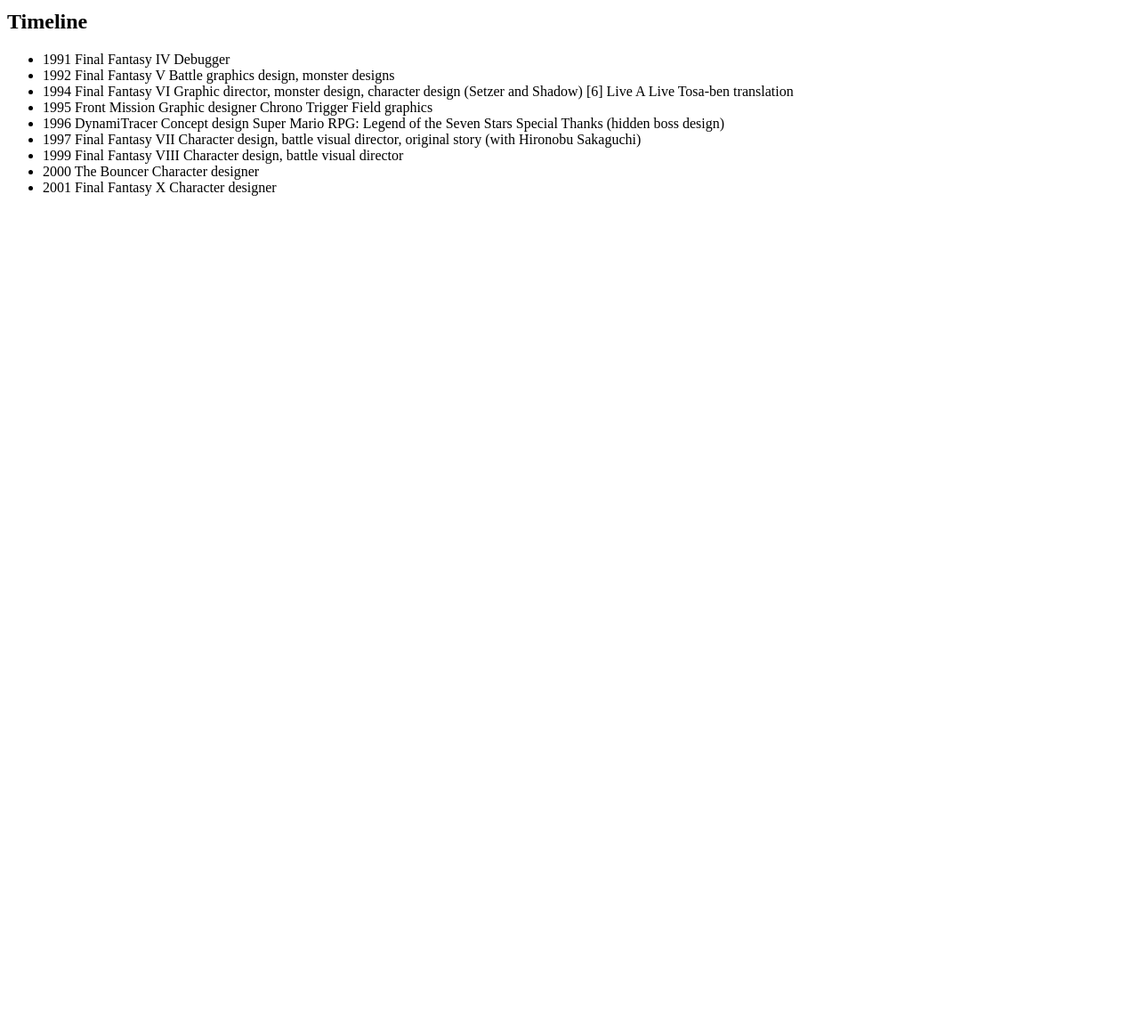
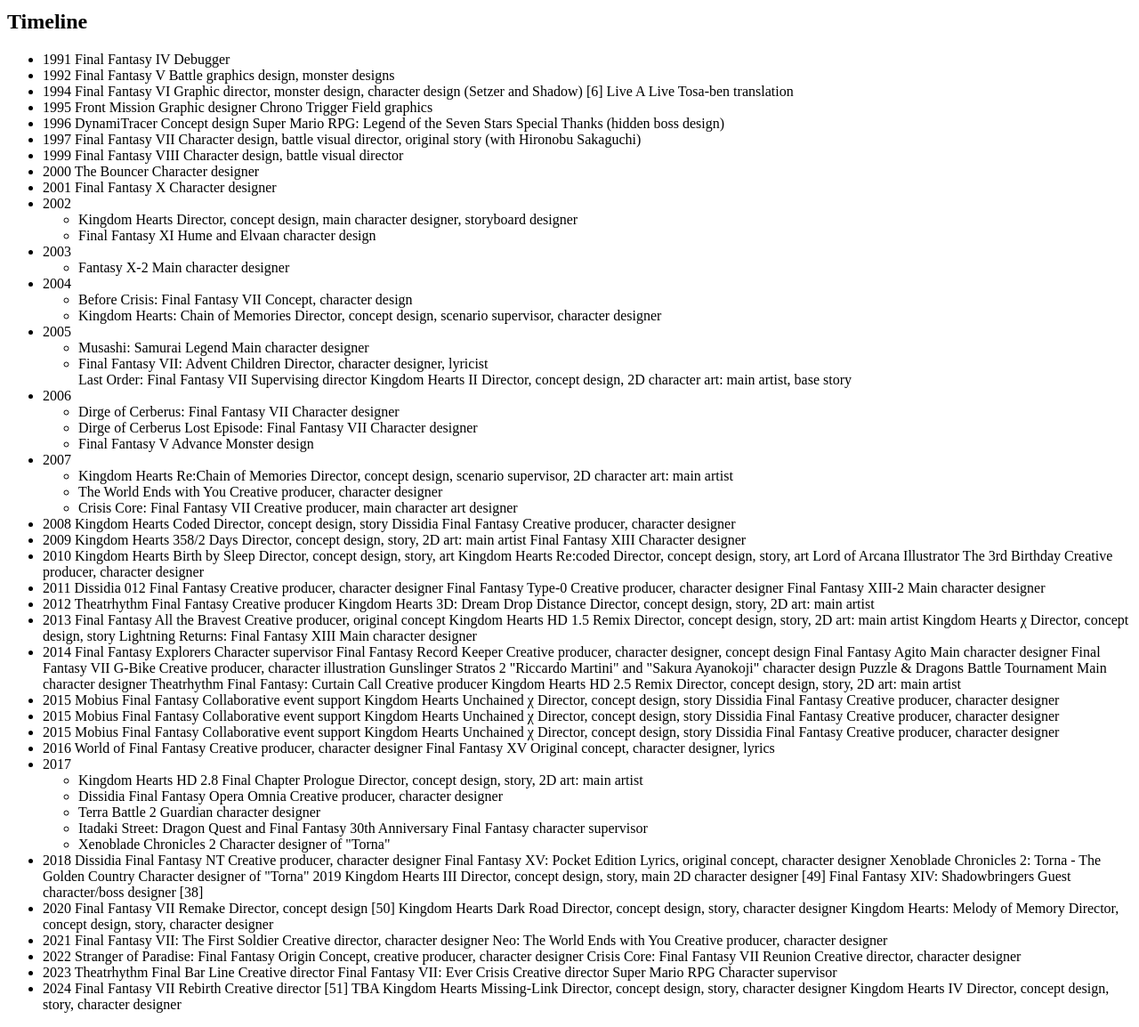
Before and after one commit to rusrap3547/tributePage, a plain HTML site: page index.html in a window 1280 px wide. Shown: the part 500-1654 px from the top of the page at 89% size. Before the commit the page ends 800 px from the top, so only its background shows below. Drawn offline with Linux system fonts and the light colour scheme.

Commit message:
updating the list

```diff
--- a/index.html
+++ b/index.html
@@ -56,77 +56,181 @@
 			<li>1999 Final Fantasy VIII Character design, battle visual director</li>
 			<li>2000 The Bouncer Character designer</li>
 			<li>2001 Final Fantasy X Character designer</li>
+			<li>
+				2002
+				<ul>
+					<li>
+						Kingdom Hearts Director, concept design, main character designer,
+						storyboard designer
+					</li>
+					<li>Final Fantasy XI Hume and Elvaan character design</li>
+				</ul>
+			</li>
+			<li>
+				2003
+				<ul>
+					<li>Fantasy X-2 Main character designer</li>
+				</ul>
+			</li>
+			<li>
+				2004
+				<ul>
+					<li>Before Crisis: Final Fantasy VII Concept, character design</li>
+					<li>
+						Kingdom Hearts: Chain of Memories Director, concept design, scenario
+						supervisor, character designer
+					</li>
+				</ul>
+			</li>
+			<li>
+				2005
+				<ul>
+					<li>Musashi: Samurai Legend Main character designer</li>
+					<li>
+						Final Fantasy VII: Advent Children Director, character designer,
+						lyricist
+					</li>
+					Last Order: Final Fantasy VII Supervising director Kingdom Hearts II
+					Director, concept design, 2D character art: main artist, base story
+				</ul>
+			</li>
+			<li>
+				2006
+				<ul>
+					<li>Dirge of Cerberus: Final Fantasy VII Character designer</li>
+					<li>
+						Dirge of Cerberus Lost Episode: Final Fantasy VII Character designer
+					</li>
+					<li>Final Fantasy V Advance Monster design</li>
+				</ul>
+			</li>
+			<li>
+				2007
+				<ul>
+					<li>
+						Kingdom Hearts Re:Chain of Memories Director, concept design,
+						scenario supervisor, 2D character art: main artist
+					</li>
+					<li>The World Ends with You Creative producer, character designer</li>
+					<li>
+						Crisis Core: Final Fantasy VII Creative producer, main character art
+						designer
+					</li>
+				</ul>
+			</li>
+			<li>
+				2008 Kingdom Hearts Coded Director, concept design, story Dissidia Final
+				Fantasy Creative producer, character designer
+			</li>
+			<li>
+				2009 Kingdom Hearts 358/2 Days Director, concept design, story, 2D art:
+				main artist Final Fantasy XIII Character designer
+			</li>
+			<li>
+				2010 Kingdom Hearts Birth by Sleep Director, concept design, story, art
+				Kingdom Hearts Re:coded Director, concept design, story, art Lord of
+				Arcana Illustrator The 3rd Birthday Creative producer, character
+				designer
+			</li>
+			<li>
+				2011 Dissidia 012 Final Fantasy Creative producer, character designer
+				Final Fantasy Type-0 Creative producer, character designer Final Fantasy
+				XIII-2 Main character designer
+			</li>
+			<li>
+				2012 Theatrhythm Final Fantasy Creative producer Kingdom Hearts 3D:
+				Dream Drop Distance Director, concept design, story, 2D art: main artist
+			</li>
+			<li>
+				2013 Final Fantasy All the Bravest Creative producer, original concept
+				Kingdom Hearts HD 1.5 Remix Director, concept design, story, 2D art:
+				main artist Kingdom Hearts χ Director, concept design, story Lightning
+				Returns: Final Fantasy XIII Main character designer
+			</li>
+			<li>
+				2014 Final Fantasy Explorers Character supervisor Final Fantasy Record
+				Keeper Creative producer, character designer, concept design Final
+				Fantasy Agito Main character designer Final Fantasy VII G-Bike Creative
+				producer, character illustration Gunslinger Stratos 2 "Riccardo Martini"
+				and "Sakura Ayanokoji" character design Puzzle & Dragons Battle
+				Tournament Main character designer Theatrhythm Final Fantasy: Curtain
+				Call Creative producer Kingdom Hearts HD 2.5 Remix Director, concept
+				design, story, 2D art: main artist
+			</li>
+			<li>
+				2015 Mobius Final Fantasy Collaborative event support Kingdom Hearts
+				Unchained χ Director, concept design, story Dissidia Final Fantasy
+				Creative producer, character designer
+			</li>
+			<li>
+				2015 Mobius Final Fantasy Collaborative event support Kingdom Hearts
+				Unchained χ Director, concept design, story Dissidia Final Fantasy
+				Creative producer, character designer
+			</li>
+			<li>
+				2015 Mobius Final Fantasy Collaborative event support Kingdom Hearts
+				Unchained χ Director, concept design, story Dissidia Final Fantasy
+				Creative producer, character designer
+			</li>
+			<li>
+				2016 World of Final Fantasy Creative producer, character designer Final
+				Fantasy XV Original concept, character designer, lyrics
+			</li>
+
+			<li>
+				2017
+				<ul>
+					<li>
+						Kingdom Hearts HD 2.8 Final Chapter Prologue Director, concept
+						design, story, 2D art: main artist
+					</li>
+					<li>
+						Dissidia Final Fantasy Opera Omnia Creative producer, character
+						designer
+					</li>
+
+					<li>Terra Battle 2 Guardian character designer</li>
+					<li>
+						Itadaki Street: Dragon Quest and Final Fantasy 30th Anniversary
+						Final Fantasy character supervisor
+					</li>
+
+					<li>Xenoblade Chronicles 2 Character designer of "Torna"</li>
+				</ul>
+			</li>
+			<li>
+				2018 Dissidia Final Fantasy NT Creative producer, character designer
+				Final Fantasy XV: Pocket Edition Lyrics, original concept, character
+				designer Xenoblade Chronicles 2: Torna - The Golden Country Character
+				designer of "Torna" 2019 Kingdom Hearts III Director, concept design,
+				story, main 2D character designer [49] Final Fantasy XIV: Shadowbringers
+				Guest character/boss designer [38]
+			</li>
+			<li>
+				2020 Final Fantasy VII Remake Director, concept design [50] Kingdom
+				Hearts Dark Road Director, concept design, story, character designer
+				Kingdom Hearts: Melody of Memory Director, concept design, story,
+				character designer
+			</li>
+			<li>
+				2021 Final Fantasy VII: The First Soldier Creative director, character
+				designer Neo: The World Ends with You Creative producer, character
+				designer
+			</li>
+			<li>
+				2022 Stranger of Paradise: Final Fantasy Origin Concept, creative
+				producer, character designer Crisis Core: Final Fantasy VII Reunion
+				Creative director, character designer
+			</li>
+			<li>
+				2023 Theatrhythm Final Bar Line Creative director Final Fantasy VII:
+				Ever Crisis Creative director Super Mario RPG Character supervisor
+			</li>
+			<li>
+				2024 Final Fantasy VII Rebirth Creative director [51] TBA Kingdom Hearts
+				Missing-Link Director, concept design, story, character designer Kingdom
+				Hearts IV Director, concept design, story, character designer
+			</li>
 		</ul>
 	</body>
 </html>
-
-
-<!-- Add below next -->
-<!-- 2002 	Kingdom Hearts 	Director, concept design, main character designer, storyboard designer 	[44]
-Final Fantasy XI 	Hume and Elvaan character design
-2003 	Final Fantasy X-2 	Main character designer
-2004 	Before Crisis: Final Fantasy VII 	Concept, character design
-Kingdom Hearts: Chain of Memories 	Director, concept design, scenario supervisor, character designer 	[45]
-2005 	Musashi: Samurai Legend 	Main character designer
-Final Fantasy VII: Advent Children 	Director, character designer, lyricist
-Last Order: Final Fantasy VII 	Supervising director
-Kingdom Hearts II 	Director, concept design, 2D character art: main artist, base story
-2006 	Dirge of Cerberus: Final Fantasy VII 	Character designer
-Dirge of Cerberus Lost Episode: Final Fantasy VII 	Character designer
-Final Fantasy V Advance 	Monster design
-2007 	Kingdom Hearts Re:Chain of Memories 	Director, concept design, scenario supervisor, 2D character art: main artist
-The World Ends with You 	Creative producer, character designer
-Crisis Core: Final Fantasy VII 	Creative producer, main character art designer
-2008 	Kingdom Hearts Coded 	Director, concept design, story
-Dissidia Final Fantasy 	Creative producer, character designer
-2009 	Kingdom Hearts 358/2 Days 	Director, concept design, story, 2D art: main artist
-Final Fantasy XIII 	Character designer
-2010 	Kingdom Hearts Birth by Sleep 	Director, concept design, story, art
-Kingdom Hearts Re:coded 	Director, concept design, story, art
-Lord of Arcana 	Illustrator
-The 3rd Birthday 	Creative producer, character designer 	[46]
-2011 	Dissidia 012 Final Fantasy 	Creative producer, character designer
-Final Fantasy Type-0 	Creative producer, character designer
-Final Fantasy XIII-2 	Main character designer
-2012 	Theatrhythm Final Fantasy 	Creative producer
-Kingdom Hearts 3D: Dream Drop Distance 	Director, concept design, story, 2D art: main artist
-2013 	Final Fantasy All the Bravest 	Creative producer, original concept
-Kingdom Hearts HD 1.5 Remix 	Director, concept design, story, 2D art: main artist
-Kingdom Hearts χ 	Director, concept design, story
-Lightning Returns: Final Fantasy XIII 	Main character designer
-2014 	Final Fantasy Explorers 	Character supervisor
-Final Fantasy Record Keeper 	Creative producer, character designer, concept design
-Final Fantasy Agito 	Main character designer
-Final Fantasy VII G-Bike 	Creative producer, character illustration
-Gunslinger Stratos 2 	"Riccardo Martini" and "Sakura Ayanokoji" character design
-Puzzle & Dragons Battle Tournament 	Main character designer
-Theatrhythm Final Fantasy: Curtain Call 	Creative producer
-Kingdom Hearts HD 2.5 Remix 	Director, concept design, story, 2D art: main artist
-2015 	Mobius Final Fantasy 	Collaborative event support
-Kingdom Hearts Unchained χ 	Director, concept design, story
-Dissidia Final Fantasy 	Creative producer, character designer
-2016 	World of Final Fantasy 	Creative producer, character designer 	[47]
-Final Fantasy XV 	Original concept, character designer, lyrics 	[48]
-2017 	Kingdom Hearts HD 2.8 Final Chapter Prologue 	Director, concept design, story, 2D art: main artist
-Dissidia Final Fantasy Opera Omnia 	Creative producer, character designer
-Terra Battle 2 	Guardian character designer
-Itadaki Street: Dragon Quest and Final Fantasy 30th Anniversary 	Final Fantasy character supervisor
-Xenoblade Chronicles 2 	Character designer of "Torna" 	[36]
-2018 	Dissidia Final Fantasy NT 	Creative producer, character designer
-Final Fantasy XV: Pocket Edition 	Lyrics, original concept, character designer
-Xenoblade Chronicles 2: Torna – The Golden Country 	Character designer of "Torna"
-2019 	Kingdom Hearts III 	Director, concept design, story, main 2D character designer 	[49]
-Final Fantasy XIV: Shadowbringers 	Guest character/boss designer 	[38]
-2020 	Final Fantasy VII Remake 	Director, concept design 	[50]
-Kingdom Hearts Dark Road 	Director, concept design, story, character designer
-Kingdom Hearts: Melody of Memory 	Director, concept design, story, character designer
-2021 	Final Fantasy VII: The First Soldier 	Creative director, character designer
-Neo: The World Ends with You 	Creative producer, character designer
-2022 	Stranger of Paradise: Final Fantasy Origin 	Concept, creative producer, character designer
-Crisis Core: Final Fantasy VII Reunion 	Creative director, character designer
-2023 	Theatrhythm Final Bar Line 	Creative director
-Final Fantasy VII: Ever Crisis 	Creative director
-Super Mario RPG 	Character supervisor
-2024 	Final Fantasy VII Rebirth 	Creative director 	[51]
-TBA 	Kingdom Hearts Missing-Link 	Director, concept design, story, character designer
-Kingdom Hearts IV 	Director, concept design, story, character designer  -->
```
